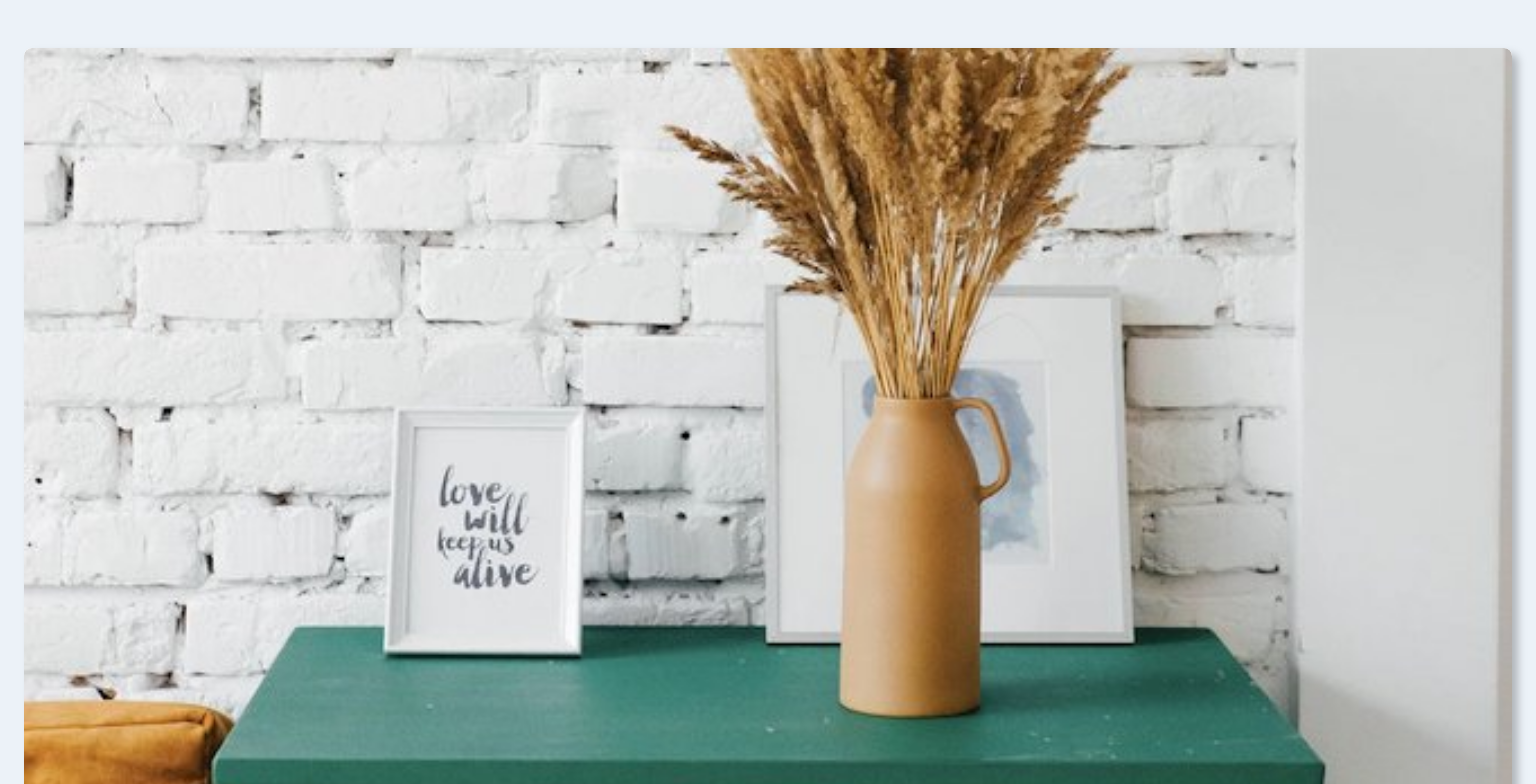
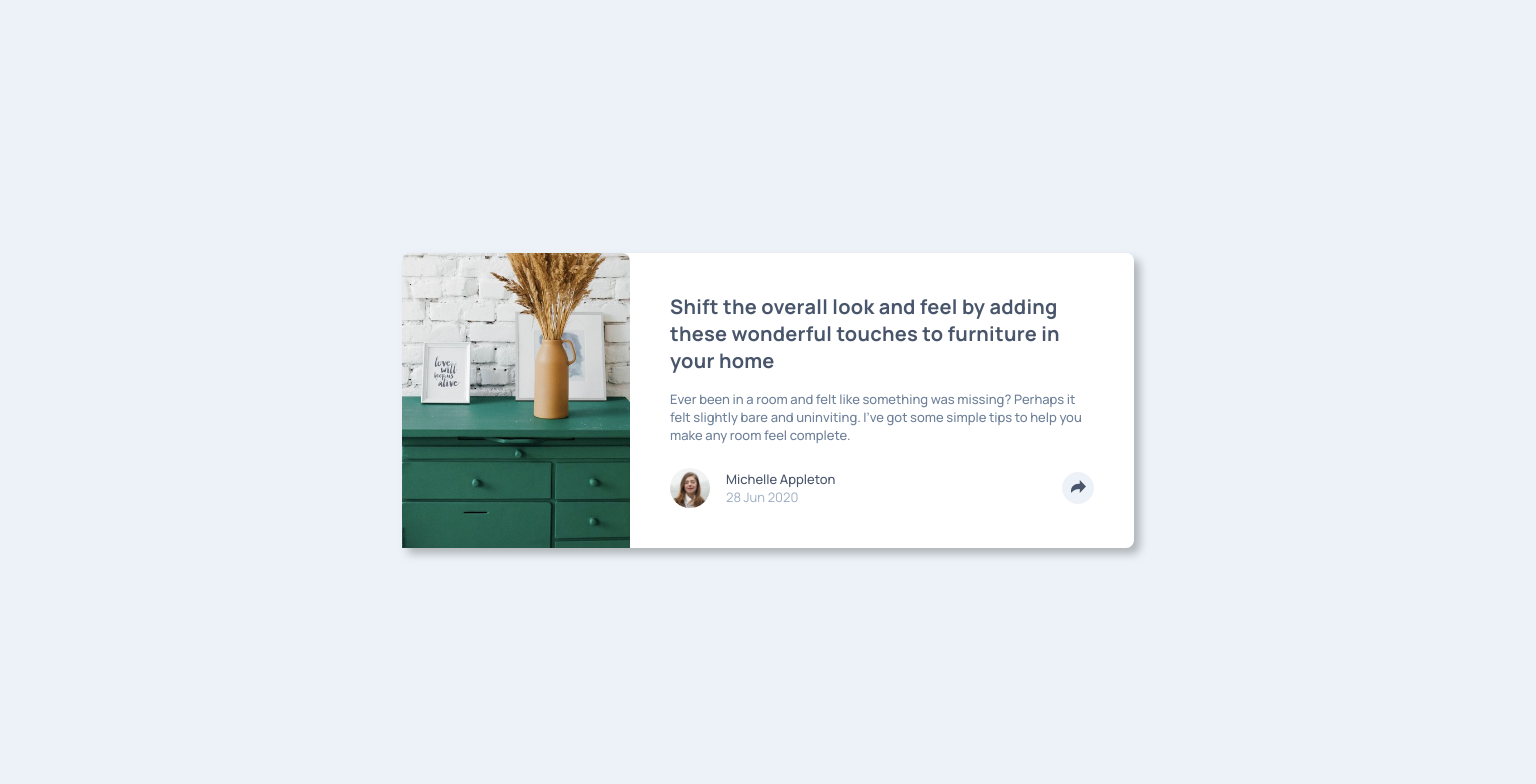
Before and after one commit to KiroLakestrike/article-preview-component, a React (Vite) app: page / in a window 1536 px wide. Shown: the top 784 px of the page. Built offline with nearby package versions, Linux system fonts and the light colour scheme.

Commit message:
feat: Enhance layout and responsiveness for card and ShareToast components

```diff
--- a/src/App.tsx
+++ b/src/App.tsx
@@ -18,9 +18,11 @@ function App() {
                             <div className="share-section">
                                 <div className="author-info">
                                     <ProfileAndDate image={"/images/avatar-michelle.jpg"} name={"Michelle Appleton"} date={"28 Jun 2020"} />
-                                    <ShareButton />
+                                    <div className="share-anchor">
+                                        <ShareButton />
+                                        <ShareToast />
+                                    </div>
                                 </div>
-                                <ShareToast />
                             </div>
                         </div>
                     </div>
@@ -29,5 +31,4 @@ function App() {
         </>
     )
 }
-
 export default App
--- a/src/components/ShareToast.css
+++ b/src/components/ShareToast.css
@@ -1,4 +1,4 @@
-.share-toast-container{
+.share-toast-container {
     width: 100%;
     background-color: var(--color-grey-900);
     padding: 18px 32px;
@@ -6,35 +6,31 @@
     display: flex;
     align-items: center;
     gap: 1rem;
-
     opacity: 0;
     visibility: hidden;
     pointer-events: none;
-    transition:
-            opacity 0.5s ease,
-            transform 0.5s ease,
-            visibility 0.5s ease;
+    transition: opacity .5s ease, transform .5s ease, visibility .5s ease;
 }
 
-.share-toast-container.visible{
+.share-toast-container.visible {
     opacity: 1;
     visibility: visible;
     pointer-events: auto;
-    transform: translateY(0);
 }
 
-.share-toast-container.hidden{
+.share-toast-container.hidden {
     opacity: 0;
     visibility: hidden;
     pointer-events: none;
 }
 
-.share-toast-container > span{
+.share-toast-container > span {
     text-transform: uppercase;
 }
 
-@media (max-width: 375px) {
-    .share-toast-container{
+/* Mobile */
+@media (max-width: 374px) {
+    .share-toast-container {
         position: absolute;
         left: -24px;
         right: -24px;
@@ -42,8 +38,13 @@
         width: auto;
         min-height: 76px;
         padding: 18px 32px;
-        border-radius: 0 0 0.5rem 0.5rem;
+        border-radius: 0 0 .5rem .5rem;
         z-index: 2;
+        transform: translateY(8px);
+    }
+
+    .share-toast-container.visible {
+        transform: translateY(0);
     }
 
     .author-info .share-button {
@@ -52,13 +53,27 @@
     }
 }
 
+/* Tablet / Desktop */
 @media (min-width: 375px) {
     .share-toast-container {
+        position: absolute;
+        left: 50%;
+        bottom: calc(100% + 16px);
+        transform: translateX(-50%) translateY(8px);
         width: 15.5rem;
-        border-radius: 0.625rem;
+        border-radius: .625rem;
+        z-index: 10;
     }
 
-    .share-toast-container::after{
+    .share-toast-container.visible {
+        transform: translateX(-50%) translateY(0);
+    }
+
+    .share-toast-container.hidden {
+        transform: translateX(-50%) translateY(8px);
+    }
+
+    .share-toast-container::after {
         content: "";
         position: absolute;
         top: 100%;
@@ -70,5 +85,4 @@
         border-right: 10px solid transparent;
         border-top: 10px solid var(--color-grey-900);
     }
-
 }
--- a/src/css/style.css
+++ b/src/css/style.css
@@ -60,10 +60,22 @@
 }
 body {
     background-color: var(--color-grey-200);
+    min-height: 100vh;
+    display: flex;
+    flex-direction: column;
+    align-items: center;
+    justify-content: center;
+}
+
+main {
+    display: flex;
+    flex-direction: column;
+    align-items: center;
+    justify-content: center;
 }
 
 .card-container {
-    margin: var(--space-48) var(--space-24);
+    margin: 0 var(--space-24);
     background-color: var(--color-white);
     border-radius: 0.5rem;
     filter: drop-shadow(6px 6px 4px rgba(0, 0, 0, 0.25));
@@ -103,3 +115,81 @@ body {
     width: 100%;
     gap: 1rem;
 }
+
+@media (min-width: 375px) {
+    .card-container {
+        max-width: 38rem;
+        background-color: var(--color-white);
+        border-radius: 0.5rem;
+        filter: drop-shadow(6px 6px 4px rgba(0, 0, 0, 0.25));
+        display: flex;
+        flex-direction: row;
+        overflow: visible;
+    }
+
+    .card-container img {
+        max-width: 14.25rem;
+        height: auto;
+        border-radius: 0.5rem 0.5rem 0 0;
+        object-fit: cover;
+    }
+
+    .share-section {
+        position: relative;
+    }
+
+    .author-info {
+        display: flex;
+        align-items: center;
+        justify-content: space-between;
+    }
+
+    .share-anchor {
+        position: relative;
+        display: flex;
+        align-items: center;
+    }
+}
+
+
+@media (min-width: 1440px) {
+    .card-container {
+        max-width: 45.75rem;
+        background-color: var(--color-white);
+        border-radius: 0.5rem;
+        filter: drop-shadow(6px 6px 4px rgba(0, 0, 0, 0.25));
+        display: flex;
+        flex-direction: row;
+        overflow: visible;
+    }
+
+    .card-container img {
+        width: 18rem;
+        height: auto;
+        border-radius: 0.5rem 0.5rem 0 0;
+        object-fit: cover;
+    }
+
+    .card-content {
+        padding: var(--space-40);
+    }
+
+    .card-content .author-info {
+        margin-top: var(--space-24);
+    }
+    .share-section {
+        position: relative;
+    }
+
+    .author-info {
+        display: flex;
+        align-items: center;
+        justify-content: space-between;
+    }
+
+    .share-anchor {
+        position: relative;
+        display: flex;
+        align-items: center;
+    }
+}
```
